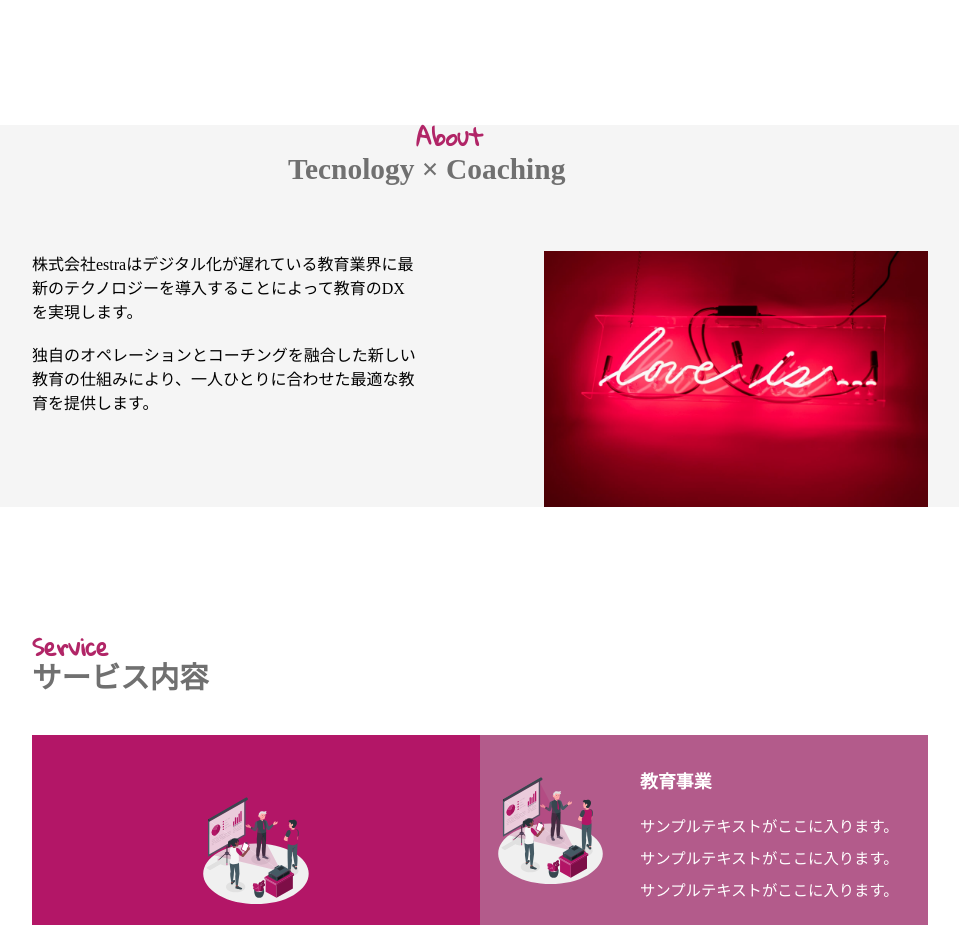
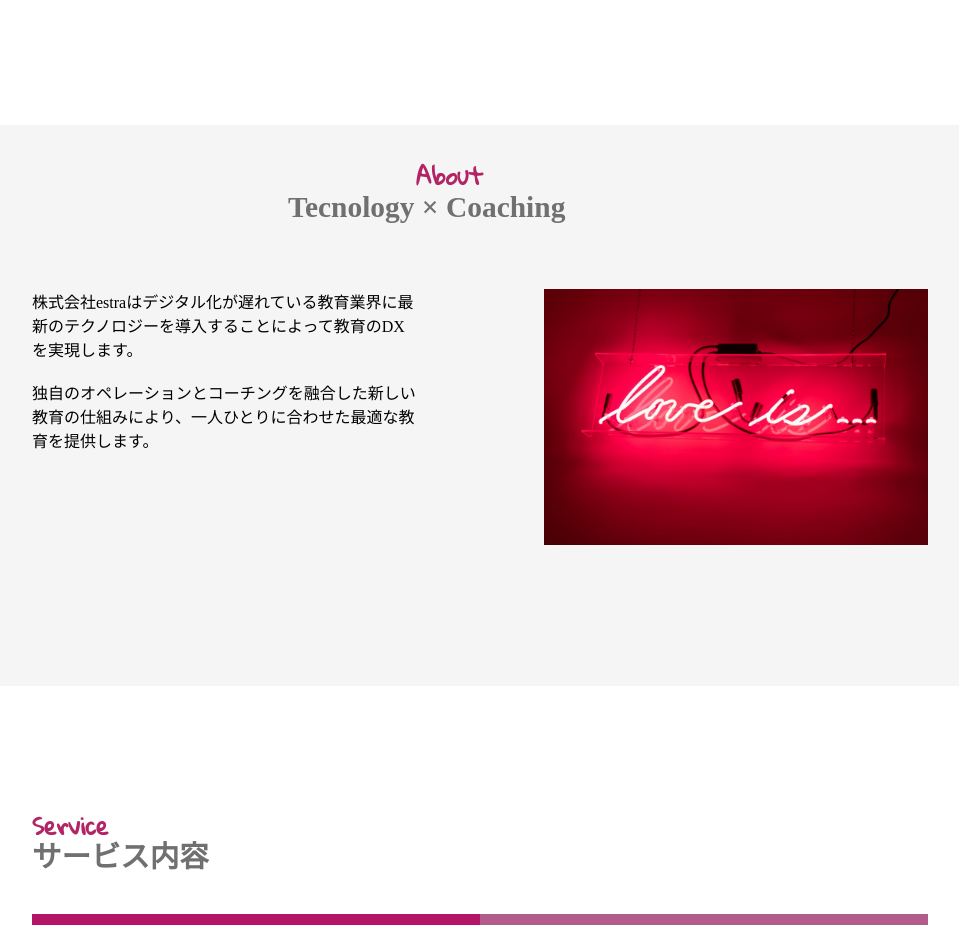
Before and after one commit to RyiMinatuki/20240305_kogarina_lp-test, a plain HTML site: page index.html in a window 1280 px wide. Shown: the part 1290-2215 px from the top of the page, without its empty margins (160-1119 px from the left). Drawn offline with Linux system fonts and the light colour scheme.

Commit message:
lp-test_5th

```diff
--- a/css/style.css
+++ b/css/style.css
@@ -165,6 +165,7 @@ main {
 
 .about {
     width: 100vw;
+    padding: 3vw 0;
     margin: 10vw auto;
     background-color: #f5f5f5;
 }
```
